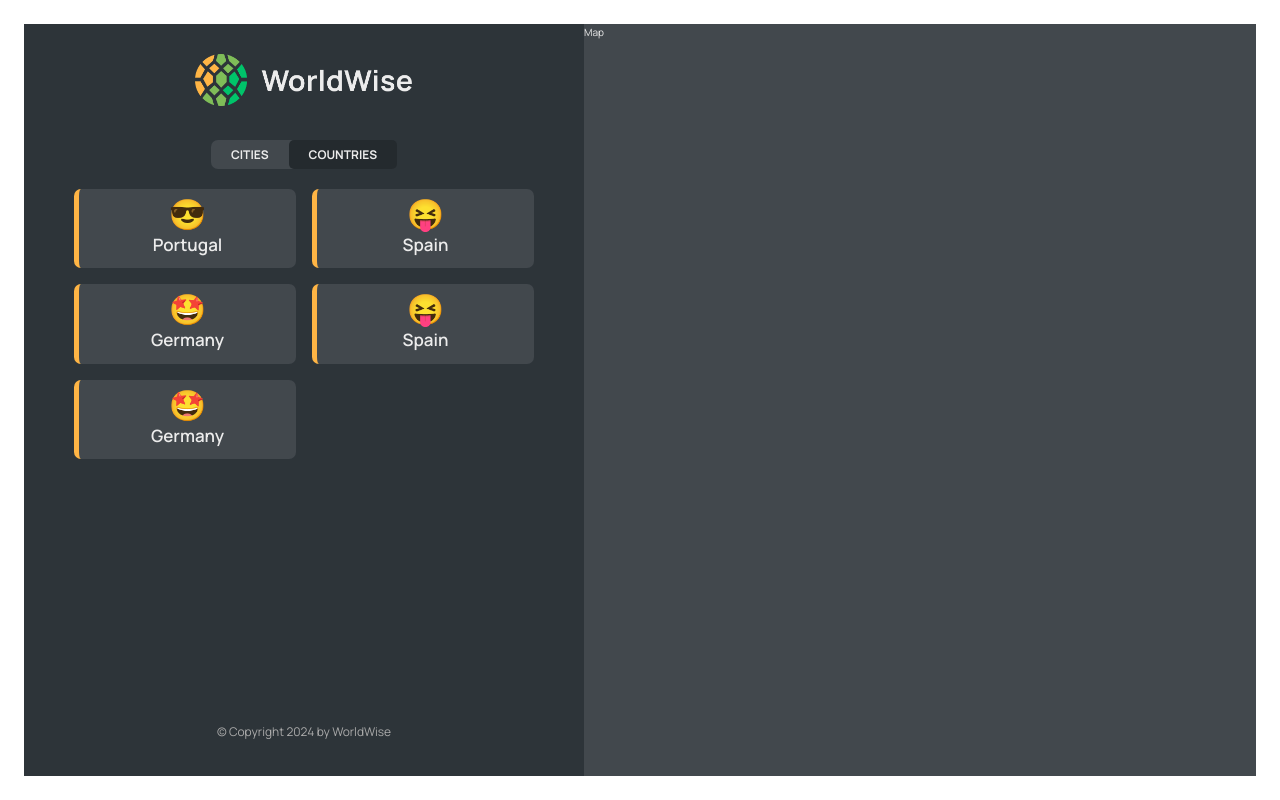
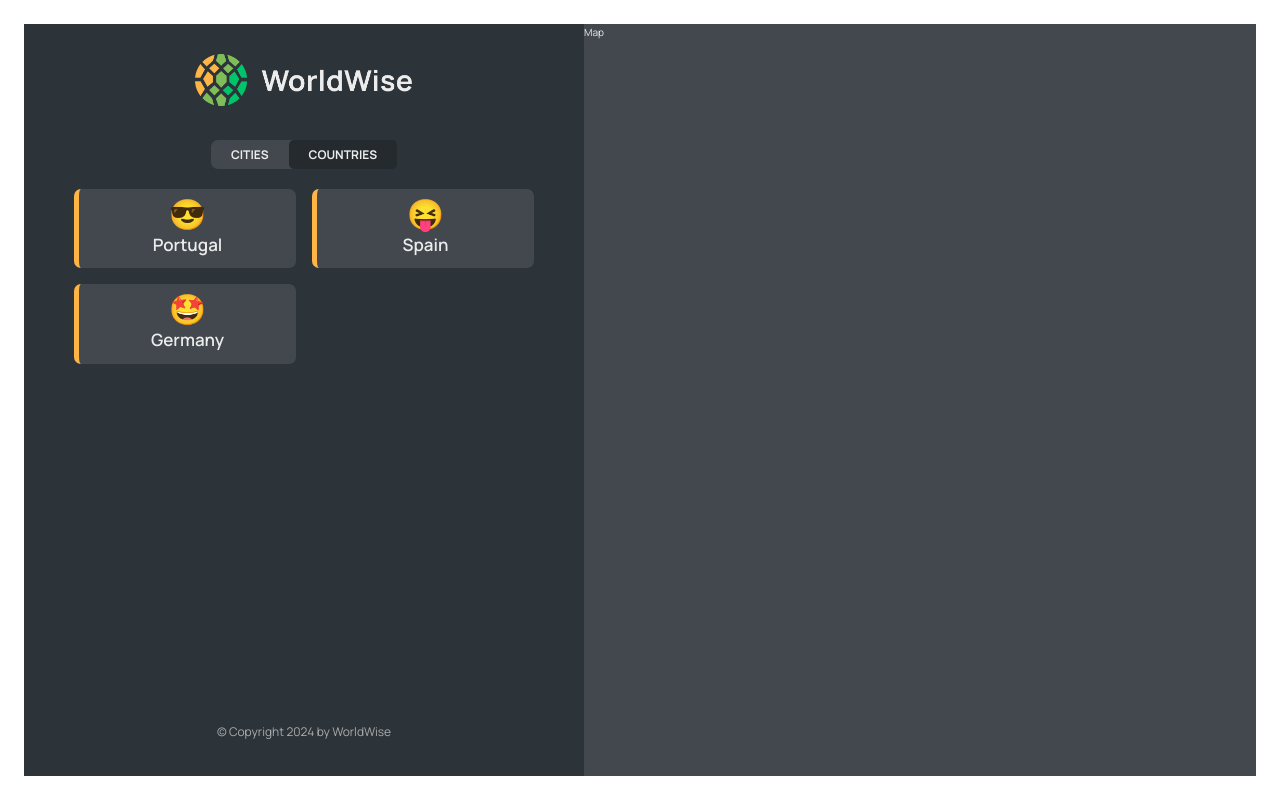
Before and after one commit to CezarLuca/17_worldwise, a React (Vite) app: page /app/countries in a window 1280 px wide. Built offline with nearby package versions, Linux system fonts and the light colour scheme; data requests are answered from the project's data file.

Commit message:
Fixed a bug (typo) in my take on CountryList component

```diff
--- a/src/components/CountryList.jsx
+++ b/src/components/CountryList.jsx
@@ -16,7 +16,7 @@ function CountryList({ cities, isLoading }) {
     }
 
     // const countries = cities.reduce((arr, city) => {
-    //     if (!arr.map((el) => el.city).includes(city.country)) {
+    //     if (!arr.map((el) => el.country).includes(city.country)) {
     //         return [...arr, { city: city.country, emoji: city.emoji }];
     //     } else {
     //         return arr;
@@ -26,7 +26,7 @@ function CountryList({ cities, isLoading }) {
     const countries = [];
 
     cities.forEach((city) => {
-        const country = countries.find((ctry) => ctry.id === city.id);
+        const country = countries.find((ctry) => ctry.name === city.country);
         if (country) {
             country.cities.push(city);
         } else {
```
